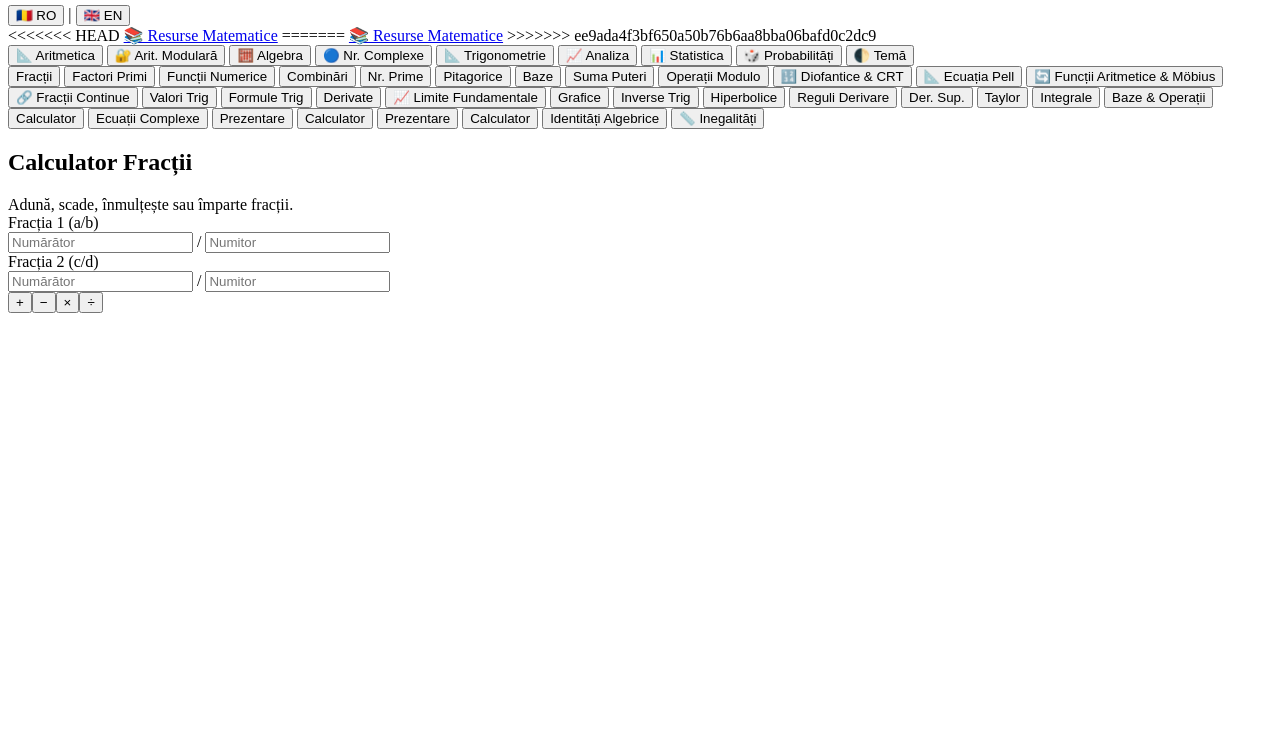
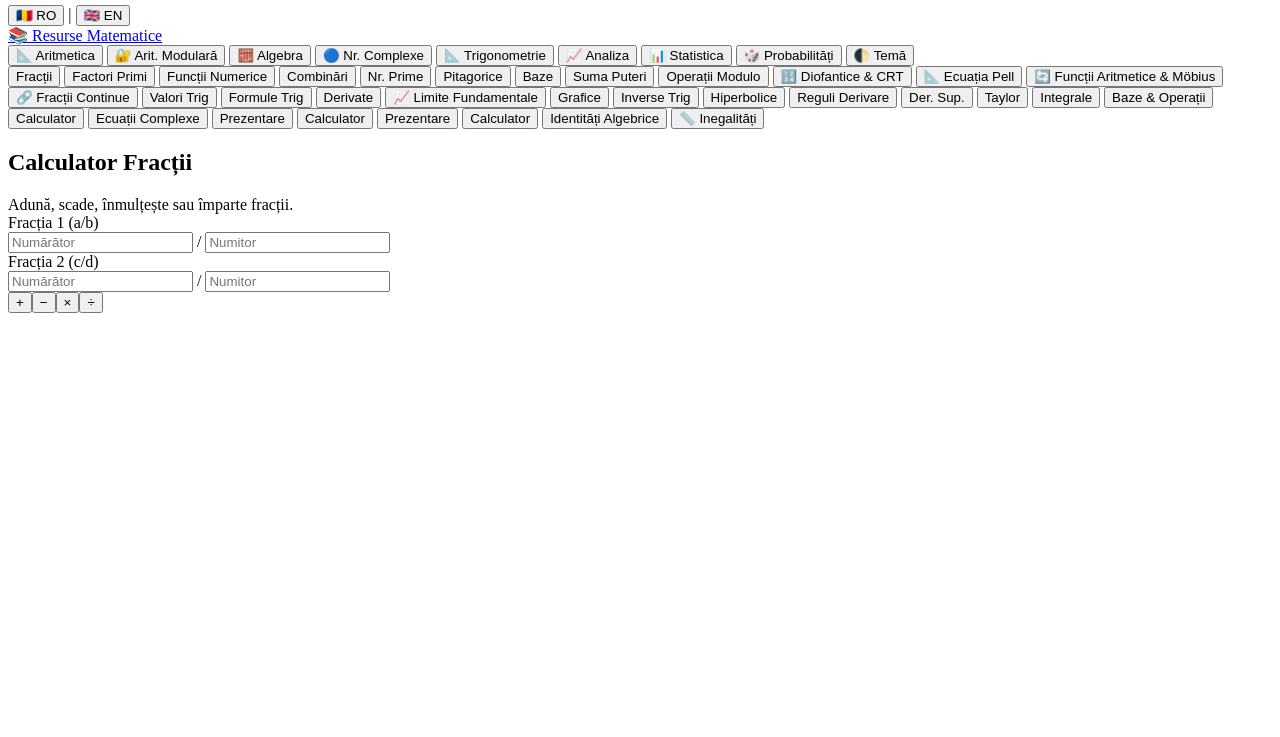
Before and after one commit to exceliorxtreme/math-hub, a website with bundled scripts: page index.html in a window 1280 px wide. Shown: the part 63-800 px from the top of the page. Built offline with nearby package versions, Linux system fonts and the light colour scheme.

Commit message:
Update index.html

```diff
--- a/index.html
+++ b/index.html
@@ -24,14 +24,7 @@ window.MathJax = {
         <button class="lang-link" data-lang="en">🇬🇧 EN</button>
       </div>
       <div class="header-ext-row">
-<<<<<<< HEAD
-
         <a href="resources.html" target="_blank" rel="noopener" data-i18n="res_link" class="ext-btn">📚 Resurse</a>
-
-=======
-
-        <a href="resources.html" target="_blank" rel="noopener" data-i18n="res_link" class="ext-btn">📚 Resurse</a>
->>>>>>> ee9ada4f3bf650a50b76b6aa8bba06bafd0c2dc9
       </div>
     </div>
   </header>
```
